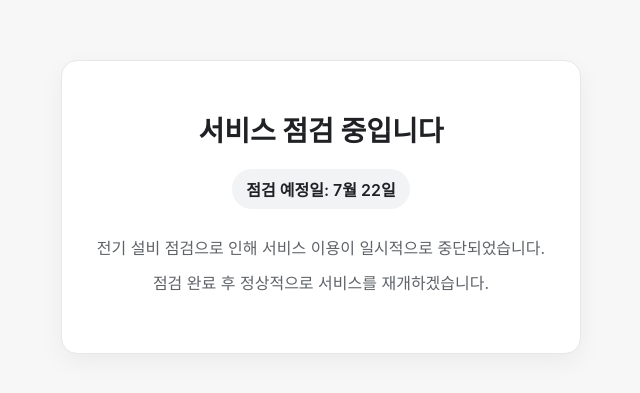
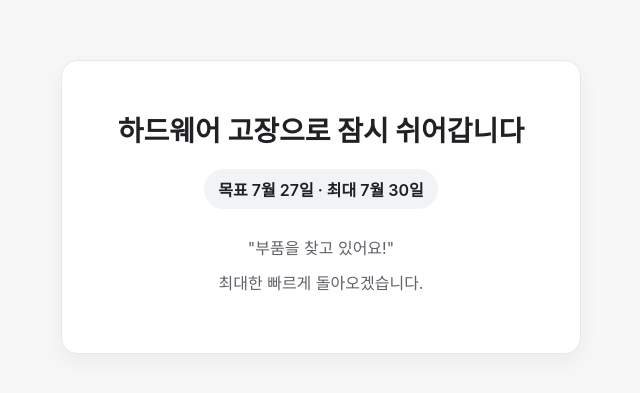
Before and after one commit to dkGithup2022/maintain-page, a plain HTML site: page public/index.html in a window 1280 px wide. Shown: the part 193-586 px from the top of the page, without its empty margins (319-959 px from the left). Drawn offline with Linux system fonts and the light colour scheme.

Commit message:
안내문 변경- 하드 고장

```diff
--- a/public/index.html
+++ b/public/index.html
@@ -54,10 +54,10 @@
 </head>
 <body>
   <main>
-    <h1>서비스 점검 중입니다</h1>
-    <div class="date">점검 예정일: 7월 22일</div>
-    <p>전기 설비 점검으로 인해 서비스 이용이 일시적으로 중단되었습니다.</p>
-    <p>점검 완료 후 정상적으로 서비스를 재개하겠습니다.</p>
+    <h1>하드웨어 고장으로 잠시 쉬어갑니다</h1>
+    <div class="date">목표 7월 27일 · 최대 7월 30일</div>
+    <p>"부품을 찾고 있어요!"</p>
+    <p>최대한 빠르게 돌아오겠습니다.</p>
   </main>
 </body>
 </html>
```
